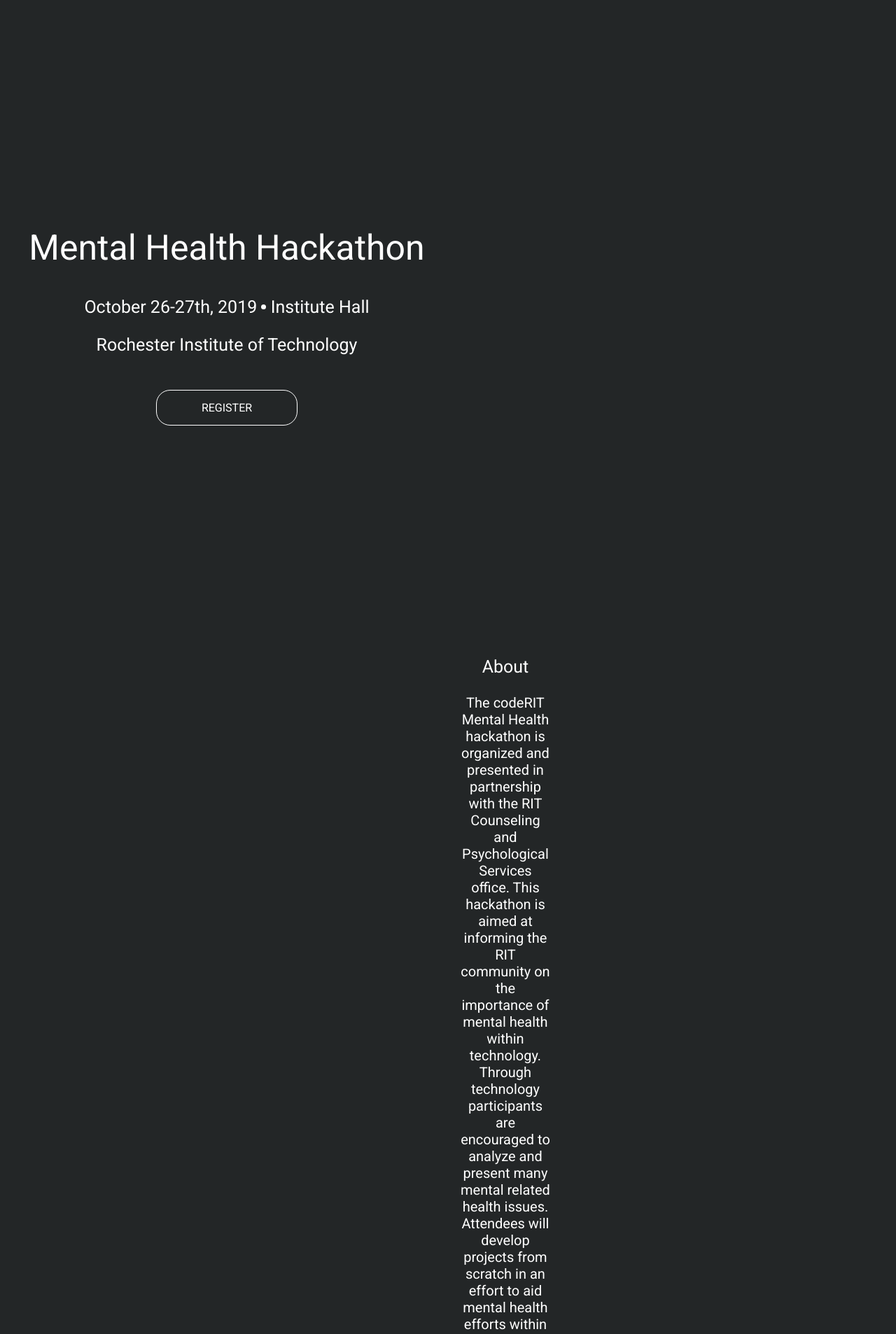
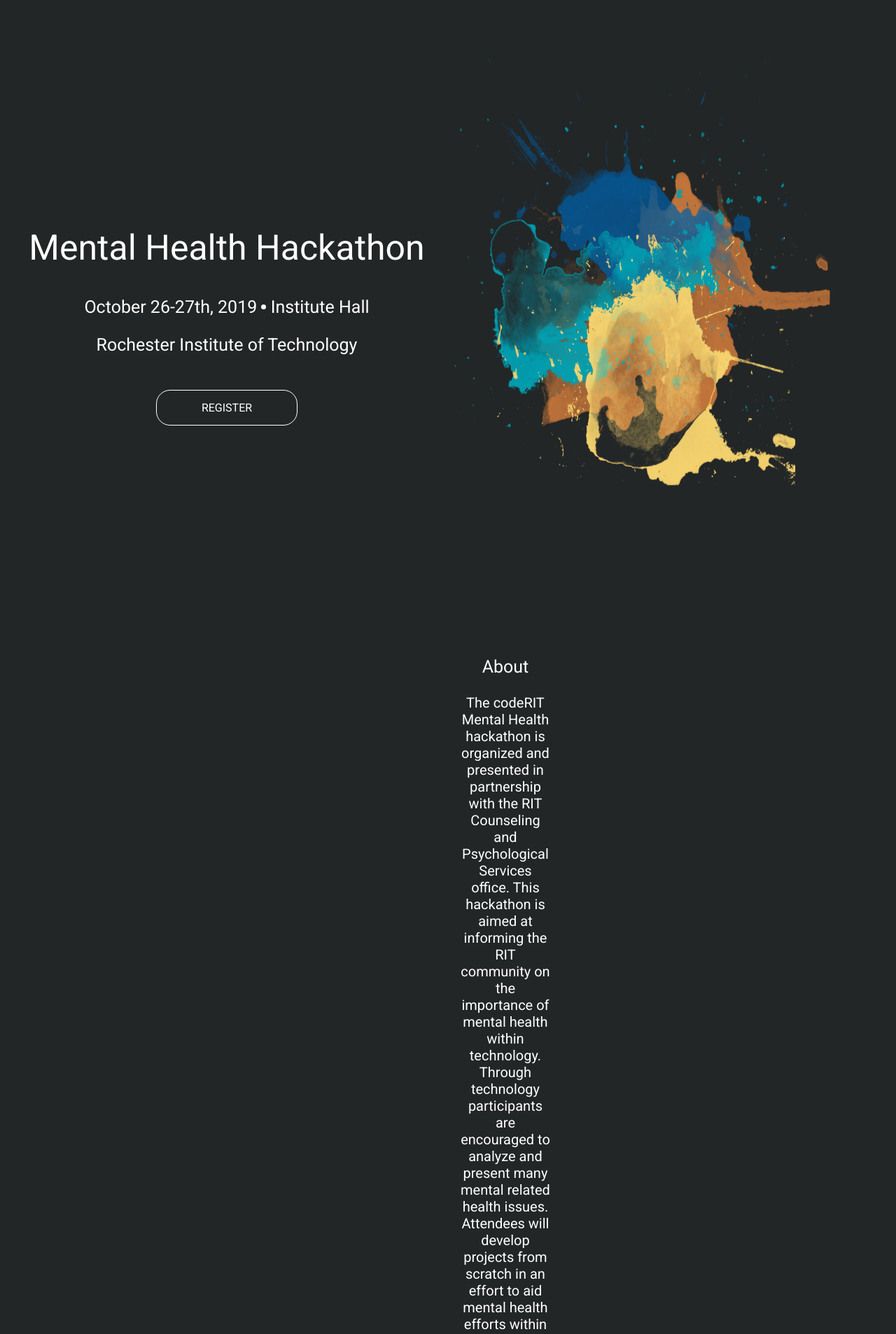
Before and after one commit to codeRIT/coderit.github.io, a Jekyll site: the page built from mhh.html, in a window 1280 px wide. Shown: the top 1906 px of the page at 70% size. Built offline with Jekyll 4.4.1, drawn with Linux system fonts in a browser that asks for light colours; nearby versions of some CDN libraries.

Commit message:
finished mhh site

```diff
--- a/assets/css/mhh.css
+++ b/assets/css/mhh.css
@@ -48,7 +48,7 @@
 }
 .about{
  padding-top: 30px;
- padding-bottom: 300px;
+ padding-bottom: 30px;
 }
 .about p{
  padding-left: 650px;
@@ -63,6 +63,8 @@
  width: 50%;
  float: right;
  display: flex;
+ padding-top: 300px;
+ padding-left: 30px;
 }
 .footer-info-left{
  width: 50%;
@@ -83,3 +85,7 @@
  padding-left: 30px;
  margin-bottom: -15px;
 }
+.paint-splash{
+ height: 100%;
+ width: 100%;
+}
--- a/mhh.html
+++ b/mhh.html
@@ -9,11 +9,11 @@
 <h1>Mental Health Hackathon</h1>
 <h3>October 26-27th, 2019  <span class="dot"></span>  Institute Hall</h3>
 <h3>Rochester Institute of Technology</h3>
-<a href=""><div class="register-btn">REGISTER</div></a>
+<a href="https://forms.gle/N4Y1JqwKyrwaMeh48"><div class="register-btn">REGISTER</div></a>
 </center>
 </div>
 <div class="main-right">
-<img class="paint-splash">
+<img src="assets/images/mhh/top_watercolor.png" class="paint-splash">
 </div>
 </section>
 <section class="about">
@@ -26,6 +26,7 @@
 </section>
 <section class="footer">
 <div class="footer-left">
+<img src="assets/images/mhh/bottom_watercolor.png" class="paint-splash">
 </div>
 <div class="footer-right">
 <div class="footer-info-left">
```
Also changed, not shown: assets/images/mhh/bottom_watercolor.png (added), assets/images/mhh/top_watercolor.png (added).
